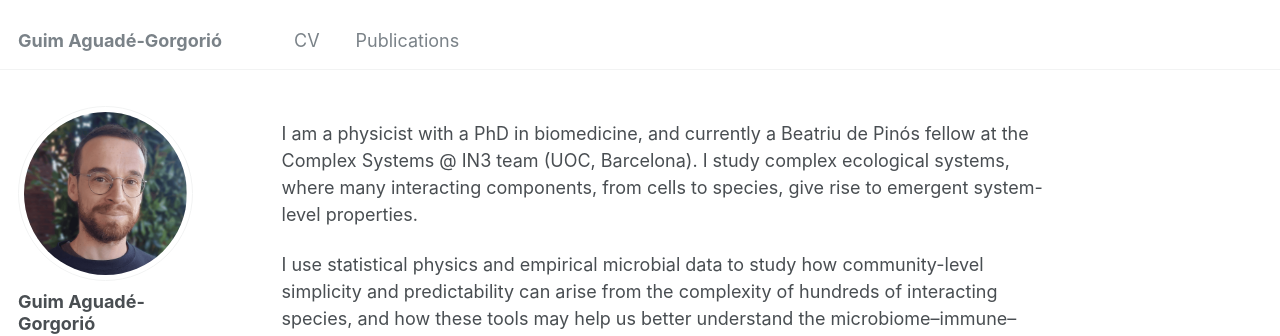
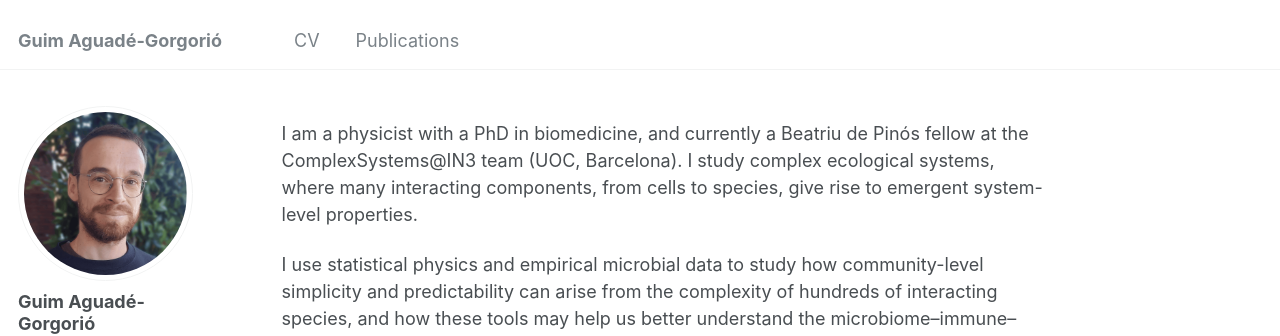
Before and after one commit to GuimAguade/GuimAguade.github.io, a Jekyll site: the page built from _pages/about.md, in a window 1280 px wide. Shown: the top 336 px of the page. Built offline with Jekyll 4.4.1, drawn with Linux system fonts in a browser that asks for light colours; some web fonts are replaced.

Commit message:
Update about.md

```diff
--- a/_pages/about.md
+++ b/_pages/about.md
@@ -7,6 +7,6 @@ redirect_from:
   - /about.html
 ---
 
-I am a physicist with a PhD in biomedicine, and currently a Beatriu de Pinós fellow at the Complex Systems @ IN3 team (UOC, Barcelona). I study complex ecological systems, where many interacting components, from cells to species, give rise to emergent system-level properties.
+I am a physicist with a PhD in biomedicine, and currently a Beatriu de Pinós fellow at the ComplexSystems@IN3 team (UOC, Barcelona). I study complex ecological systems, where many interacting components, from cells to species, give rise to emergent system-level properties.
 
 I use statistical physics and empirical microbial data to study how community-level simplicity and predictability can arise from the complexity of hundreds of interacting species, and how these tools may help us better understand the microbiome–immune–cancer ecosystem. I have previously worked on modeling cancer ecology and evolution (PhD, UPF Barcelona, 2018-2021) and on understanding multistability and emergent properties in species-rich ecological communities (Ramón Areces and MSCA fellow, ISEM Montpellier, 2022-2026).
```
